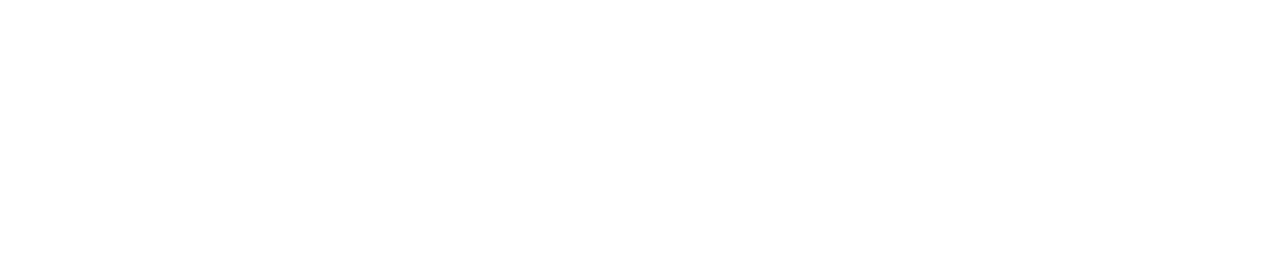
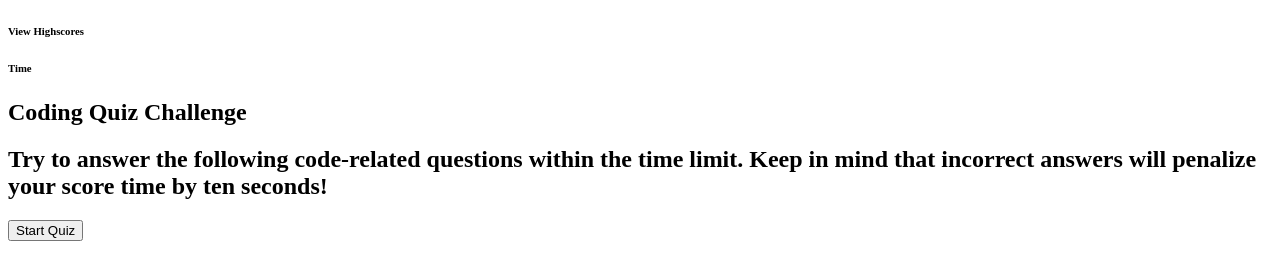
Before and after one commit to Dilberovicka31/JS-QUIZ, a plain HTML site: page index.html in a window 1280 px wide. Drawn offline with Linux system fonts and the light colour scheme.

Commit message:
started html

```diff
--- a/index.html
+++ b/index.html
@@ -7,6 +7,16 @@
     <link rel="stylesheet" type="text/css" href="style.css">
 </head>
 <body>
+    <header>
+        <h6>View Highscores</h6>
+        <h6>Time</h6>
+    </header>
+    <section>
+
+        <h1>Coding Quiz Challenge</h1>
+        <h2>Try to answer the following code-related questions within the time limit. Keep in mind that incorrect answers will penalize your score time by ten seconds!</h2>
+        <button class = button1>Start Quiz</button>
+    </section>
     <script src="style.js"> </script>
 </body>
 </html>
```
